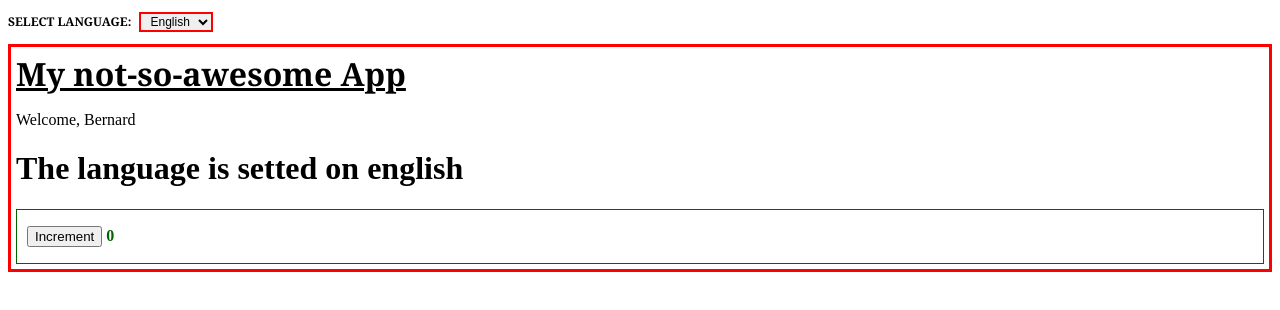
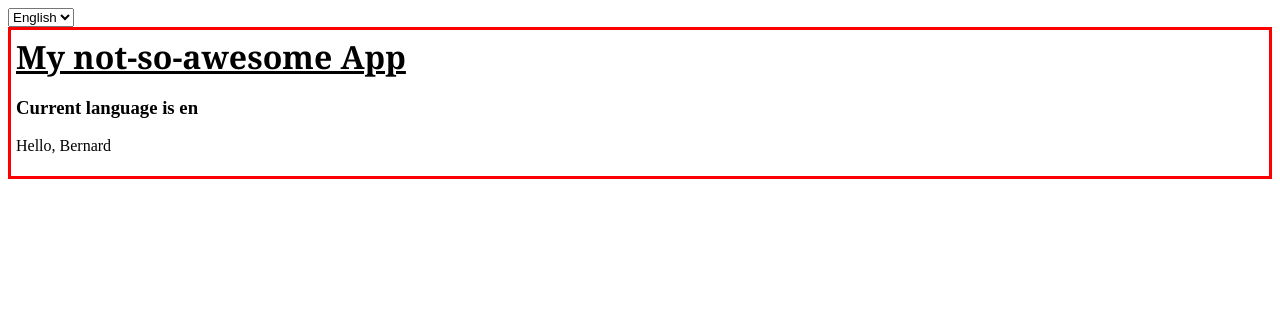
Before and after one commit to cristophergaziano/React_Ex, a React (Create React App) app in the folder my-app/: page / in a window 1280 px wide. Shown: the top 310 px of the page. Built offline with nearby package versions, Linux system fonts and the light colour scheme.

Commit message:
exercise usecontext done

```diff
--- a/my-app/src/App.js
+++ b/my-app/src/App.js
@@ -1,38 +1,28 @@
-import React from "react";
-import { Welcome } from "./Welcome";
-import { Counter } from "./Counter";
+import React, { useState } from "react";
+import Welcome from "./Welcome";
 import { Container } from "./Container";
 import { LanguageContext } from "./LanguageContext";
-import { DisplayLanguage } from "./DisplayLanguage";
 
-export class App extends React.Component {
-  state = {
-    language: "en",
-  };
+const App = () => {
+  const [language, setLanguage] = useState("en");
 
-  handleLanguageChange = (event) => {
-    this.setState({
-      language: event.target.value,
-    });
-  };
+  function handleLanguageChange(event) {
+    setLanguage(event.target.value);
+  }
 
-  render() {
   return (
     <div>
-        <p className="select-language">Select language: {" "}
-        <select className="select-button" value={this.state.language} onChange={this.handleLanguageChange}>
+      <select value={language} onChange={handleLanguageChange}>
         <option value="en">English</option>
         <option value="it">Italiano</option>
       </select>
-        </p>
-        <LanguageContext.Provider value={this.state.language}>
+      <LanguageContext.Provider value={language}>
         <Container title="My not-so-awesome App">
-          <Welcome name="Bernard" />
-          <DisplayLanguage />
-          <Counter />
+          <Welcome />
         </Container>
       </LanguageContext.Provider>
     </div>
   );
-  }
-}
+};
+
+export default App;
--- a/my-app/src/DisplayLanguage.js
+++ b/my-app/src/DisplayLanguage.js
@@ -1,27 +1,10 @@
-import React from "react";
+import { useContext } from "react";
 import { LanguageContext } from "./LanguageContext";
 
-const Strings = {
-  en: {
-    CURRENT_LANGUAGE: "The language is setted on english",
-  },
-  it: {
-    CURRENT_LANGUAGE: "La lingua è impostata su italiano",
-  },
+const DisplayLanguage = () => {
+  const language = useContext(LanguageContext);
+
+  return <h3>Current language is {language}</h3>;
 };
 
-export class DisplayLanguage extends React.Component {
-  state = {
-    CURRENT_LANGUAGE: "en",
-  };
-
-  render() {
-    return (
-      <LanguageContext.Consumer>
-        {(language) => {
-          return <h1>{Strings[language].CURRENT_LANGUAGE}</h1>;
-        }}
-      </LanguageContext.Consumer>
-    );
-  }
-}
+export default DisplayLanguage;
--- a/my-app/src/Welcome.js
+++ b/my-app/src/Welcome.js
@@ -1,56 +1,12 @@
-import React from "react";
-import { Age } from "./Age";
-import { LanguageContext } from "./LanguageContext";
+import DisplayLanguage from "./DisplayLanguage";
 
-const Strings = {
-  en: {
-    CURRENT_LANGUAGE: "Welcome, ",
-  },
-  it: {
-    CURRENT_LANGUAGE: "Benvenuto, ",
-  },
+const Welcome = () => {
+  return (
+    <div>
+      <DisplayLanguage />
+      <p>Hello, Bernard</p>
+    </div>
+  );
 };
 
-export class Welcome extends React.Component {
-  render() {
-    return (
-      <div>
-        {this.props.name === "John" ? (
-          <div>
-            <p>
-              <LanguageContext.Consumer>
-                {(language) => {
-                  return (
-                    <div>
-                      {Strings[language].CURRENT_LANGUAGE} {this.props.name}
-                    </div>
-                  );
-                }}
-              </LanguageContext.Consumer>{" "}
-            </p>
-            <Age age={17} />
-          </div>
-        ) : (
-          <div>
-            <p>
-              <LanguageContext.Consumer>
-                {(language) => {
-                  return (
-                    <div>
-                      {Strings[language].CURRENT_LANGUAGE} {this.props.name}
-                    </div>
-                  );
-                }}
-              </LanguageContext.Consumer>
-            </p>
-          </div>
-        )}
-      </div>
-    );
-  }
-}
-
-// Setting default value for props
-Welcome.defaultProps = {
-  name: "User",
-};
+export default Welcome;
--- a/my-app/src/index.js
+++ b/my-app/src/index.js
@@ -1,5 +1,5 @@
 import ReactDOM from "react-dom";
-import { App } from "./App";
+import App from "./App";
 import "./index.css";
 
 const root = document.querySelector("#root");
```
Lines whose indentation alone changed are shown as unchanged.
